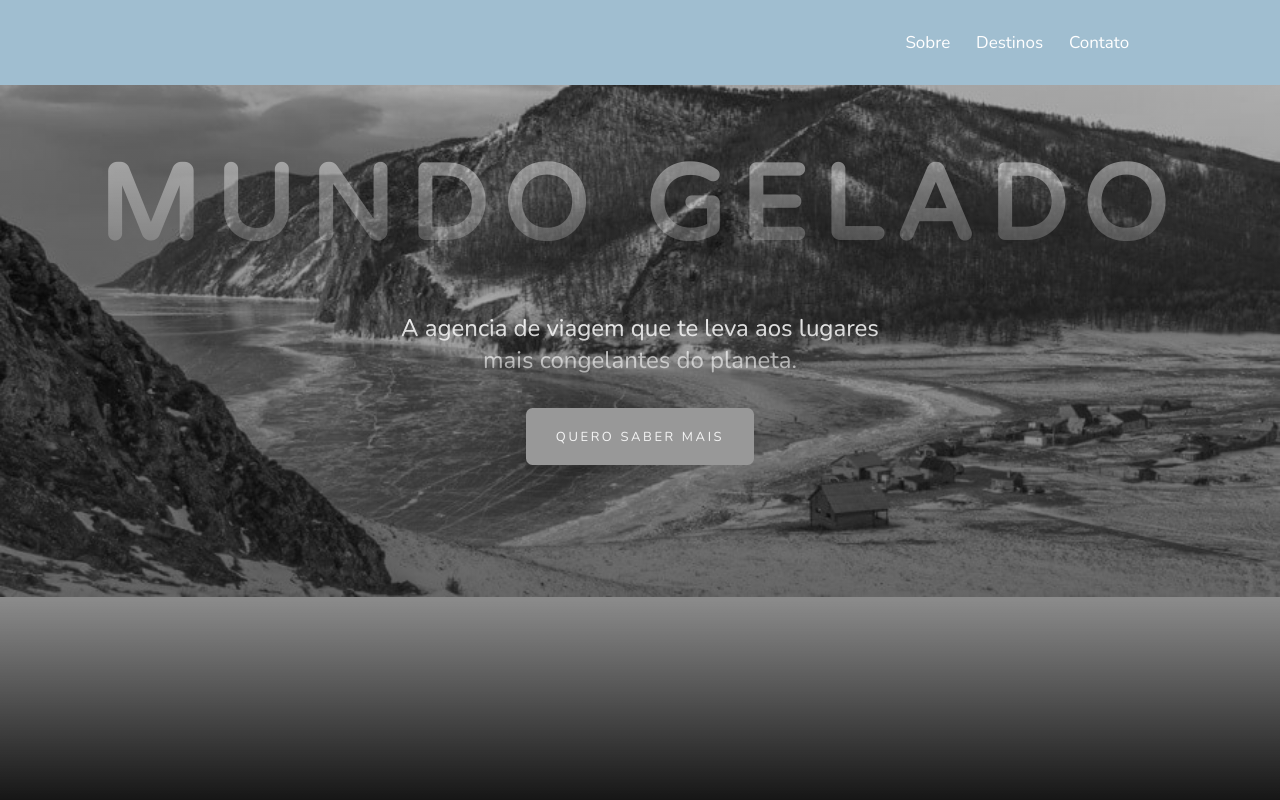
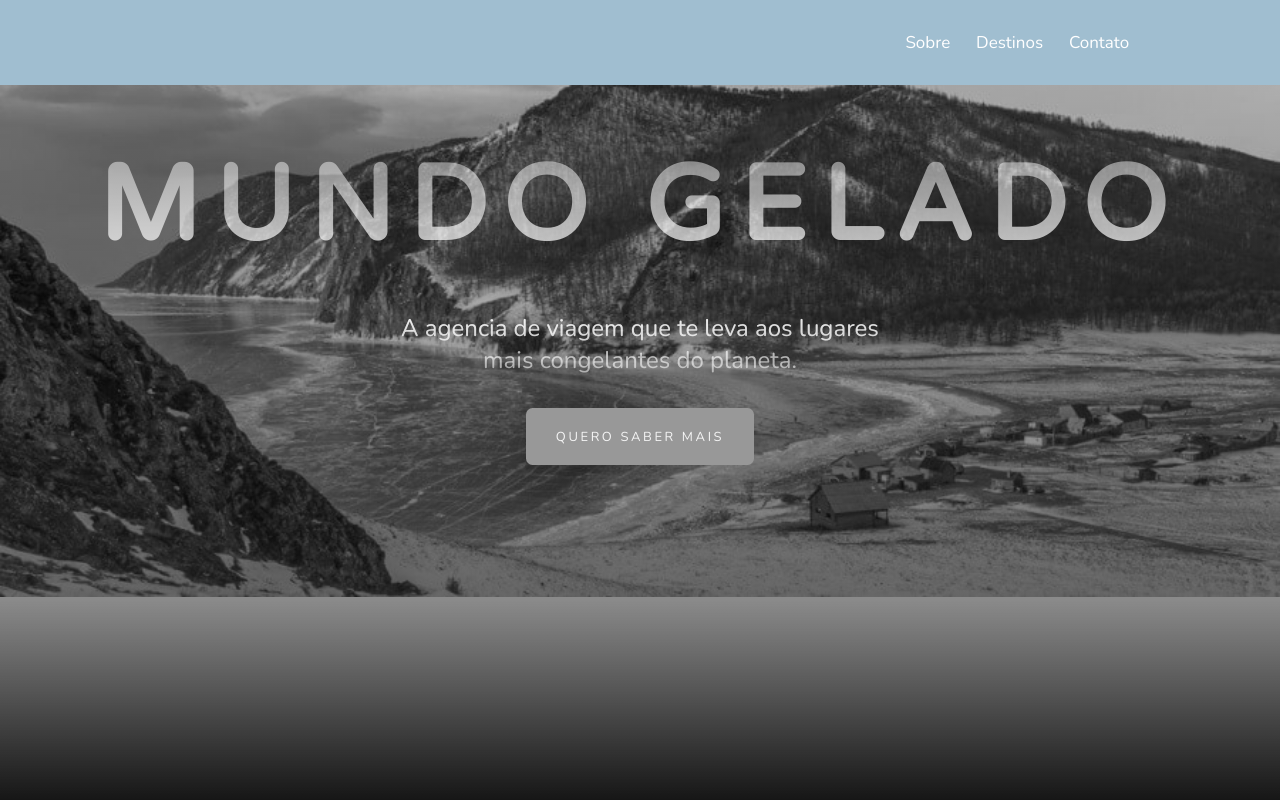
Before and after one commit to natalyapeixoto/responsive-mundo-gelado, a plain HTML site: page index.html in a window 1280 px wide. Shown: the top 800 px of the page. Drawn offline with nearby package versions, Linux system fonts and the light colour scheme.

Commit message:
h1 corrected

```diff
--- a/css/style.css
+++ b/css/style.css
@@ -64,8 +64,7 @@ header:hover{
   line-height: 2em;
   margin-top: 0px;
   margin-bottom: 0px;
-  background: linear-gradient(rgba(255, 255, 255, .9), rgba(255, 255, 255, 0));
-  background-image:linear-gradient(top, rgba(255, 255, 255, 0.9), rgba(255, 255, 255, 0));
+  background: linear-gradient(to top, rgba(255, 255, 255, .9) 0, rgba(255, 255, 255, 0) 100%);
   -webkit-text-fill-color: transparent;
   -webkit-background-clip: text;
 }
@@ -162,7 +161,6 @@ header:hover{
   justify-content: center;
 }
 .antartida__img {
-  width: 555px;
   height: 370px;
   filter:grayscale(100%);
   transition: all 1s;
```
Also changed, not shown: index.html (+1 -0 lines).
